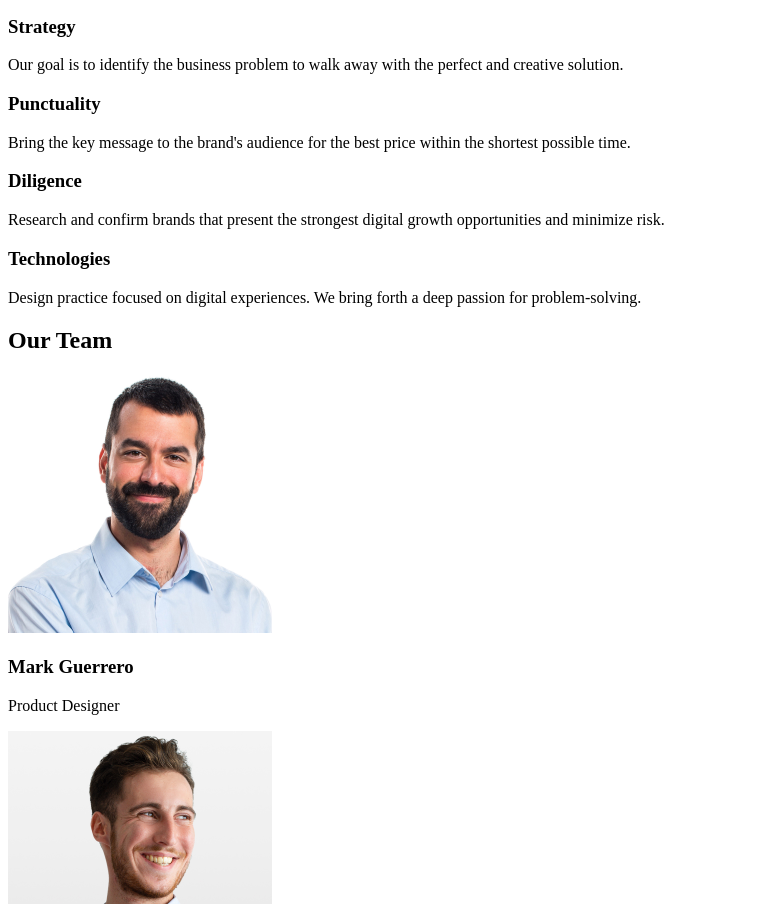
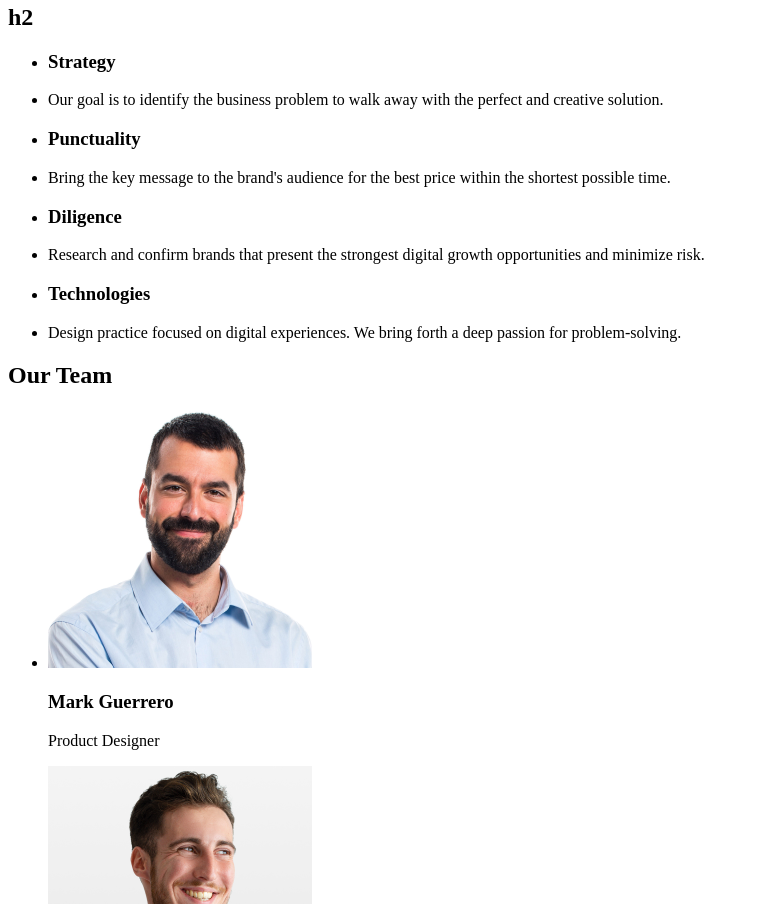
Before and after one commit to ovcharuks/goit-markup-hw-01, a plain HTML site: page index.html in a window 1280 px wide. Shown: the part 252-1156 px from the top of the page, without its empty margins (0-759 px from the left). Drawn offline with Linux system fonts and the light colour scheme.

Commit message:
add markup hw1attempt #2

```diff
--- a/index.html
+++ b/index.html
@@ -25,74 +25,86 @@
     </header>
 
     <main>
-      <div>
+      <!-- section1 -->
+      <section>
         <h1>Effective Solutions for Your Business</h1>
         <button type="button">Order Service</button>
-      </div>
+      </section>
 
-      <!-- section1 -->
+      <!-- section2 -->
       <section>
-        <div>
-          <h3>Strategy</h3>
+        <h2>h2</h2>
+        <ul>
+          <li><h3>Strategy</h3></li>
+          <li>
             <p>
               Our goal is to identify the business problem to walk away with the
               perfect and creative solution.
             </p>
-        </div>
-        <div>
-          <h3>Punctuality</h3>
+          </li>
+        </ul>
+        <ul>
+          <li><h3>Punctuality</h3></li>
+          <li>
             <p>
               Bring the key message to the brand's audience for the best price
               within the shortest possible time.
             </p>
-        </div>
-        <div>
-          <h3>Diligence</h3>
+          </li>
+        </ul>
+        <ul>
+          <li><h3>Diligence</h3></li>
+          <li>
             <p>
               Research and confirm brands that present the strongest digital
               growth opportunities and minimize risk.
             </p>
-        </div>
-        <div>
-          <h3>Technologies</h3>
+          </li>
+        </ul>
+        <ul>
+          <li><h3>Technologies</h3></li>
+          <li>
             <p>
               Design practice focused on digital experiences. We bring forth a
               deep passion for problem-solving.
             </p>
-        </div>
+          </li>
+        </ul>
       </section>
 
-      <!-- Section2 Team -->
+      <!-- Section3 Team -->
       <section>
         <h2>Our Team</h2>
-        <div>
+        <ul>
+        <li>
           <img src="./img/img-1.jpg" alt="Mark Guerrero" width="264" />
           <div>
             <h3>Mark Guerrero</h3>
             <p>Product Designer</p>
           </div>
-        </div>
-        <div>
+        </li>
+        <li>
           <img src="./img/img-2.jpg" alt="Tom Ford" width="264" />
           <div>
             <h3>Tom Ford</h3>
             <p>Frontend Developer</p>
           </div>
-        </div>
-        <div>
+        </li>
+        <li>
           <img src="./img/img-3.jpg" alt="Camila Garcia" width="264" />
           <div>
             <h3>Camila Garcia</h3>
             <p>Marketing</p>
           </div>
-        </div>
-        <div>
+        </li>
+        <li>
           <img src="./img/img-4.jpg" alt="Daniel Wilson" width="264" />
           <div>
             <h3>Daniel Wilson</h3>
             <p>UI Designer</p>
           </div>
-        </div>
+        </li>
+    </ul>
       </section>
     </main>
 
```
Lines whose indentation alone changed are shown as unchanged.
